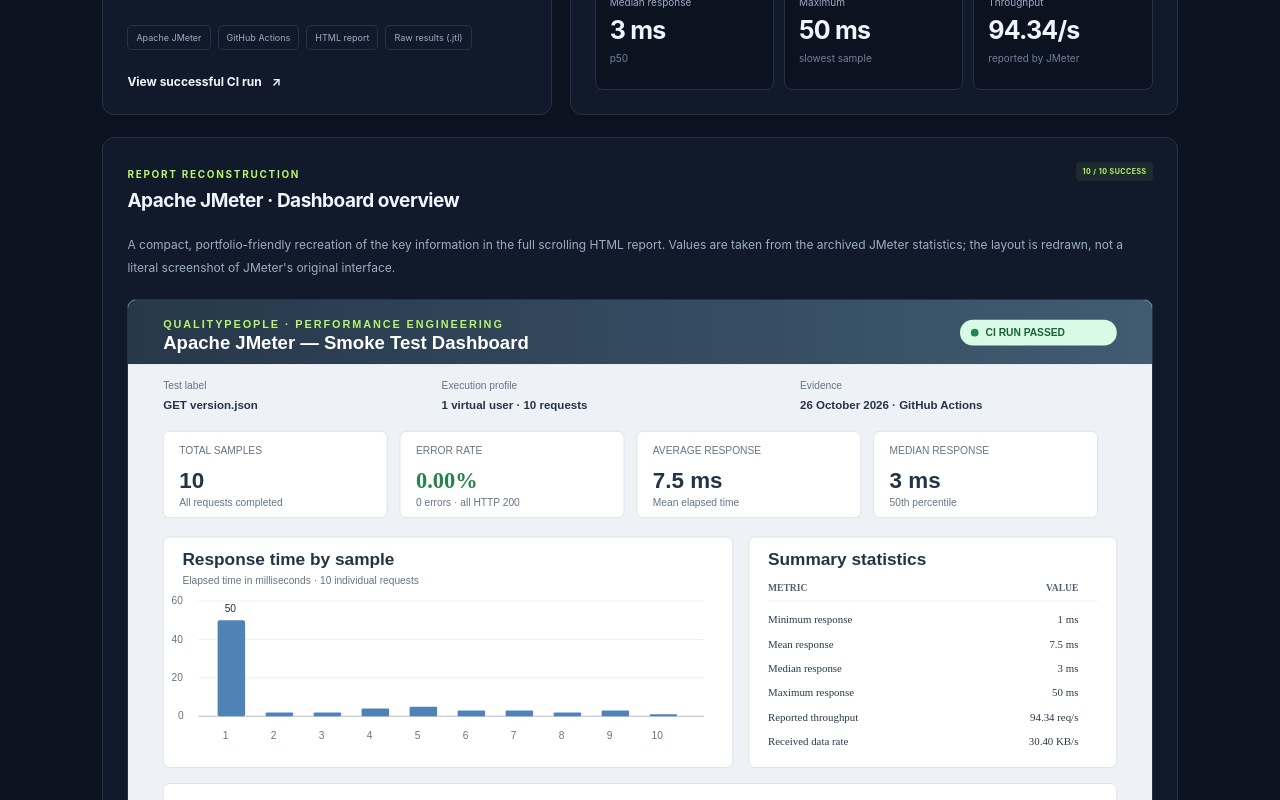
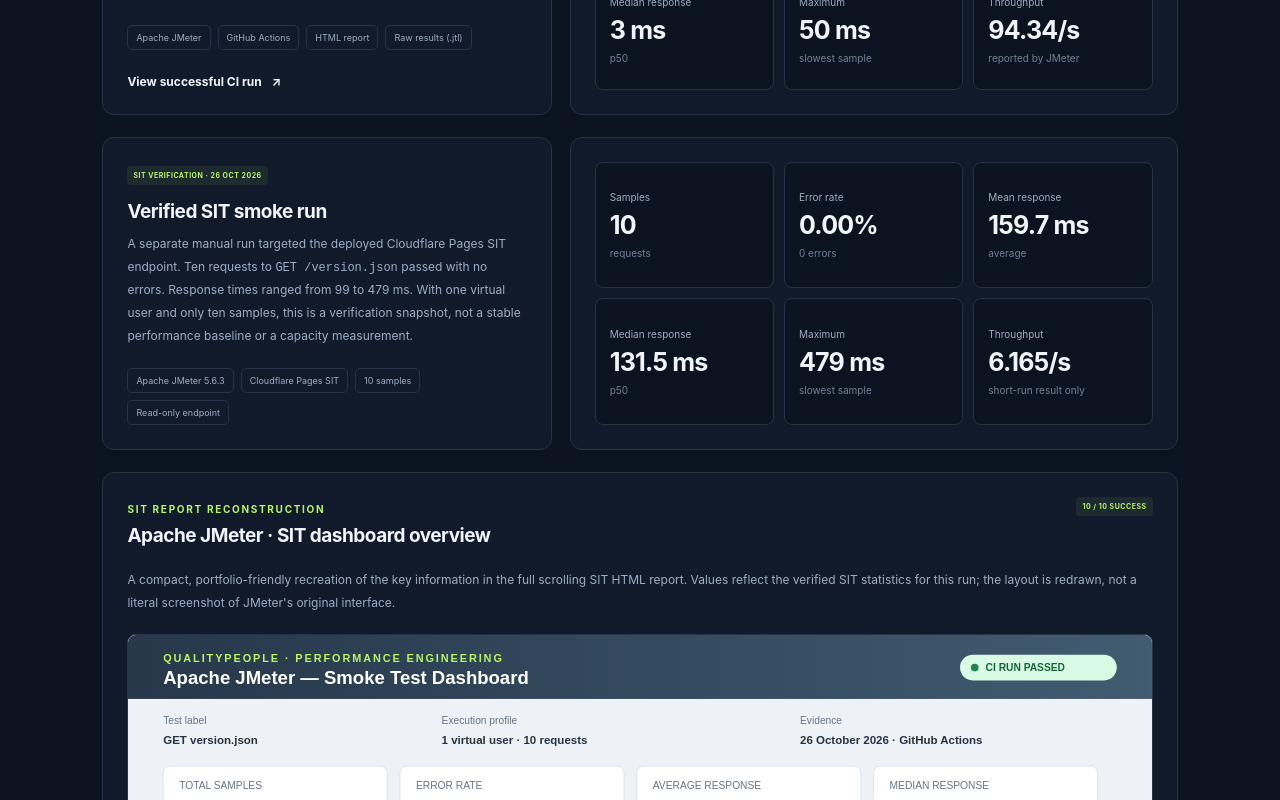
Before and after one commit to Floodzie2/qualitypeople-portfolio, a React (Vite) app: page / in a window 1280 px wide. Shown: the part 6180-6980 px from the top of the page. Built offline with nearby package versions, Linux system fonts and the light colour scheme.

Commit message:
portfolio: distinguish CI and SIT JMeter evidence

```diff
--- a/src/App.tsx
+++ b/src/App.tsx
@@ -339,29 +339,57 @@
             </div>
           </div>
 
+          <div className="performance-summary sit-smoke-summary">
+            <div className="performance-summary-copy">
+              <span className="system-status status-active">SIT VERIFICATION · 26 OCT 2026</span>
+              <h3>Verified SIT smoke run</h3>
+              <p>
+                A separate manual run targeted the deployed Cloudflare Pages SIT
+                endpoint. Ten requests to <code>GET /version.json</code> passed
+                with no errors. Response times ranged from 99 to 479 ms. With one
+                virtual user and only ten samples, this is a verification snapshot,
+                not a stable performance baseline or a capacity measurement.
+              </p>
+              <div className="tag-list">
+                <span className="tech-tag">Apache JMeter 5.6.3</span>
+                <span className="tech-tag">Cloudflare Pages SIT</span>
+                <span className="tech-tag">10 samples</span>
+                <span className="tech-tag">Read-only endpoint</span>
+              </div>
+            </div>
+            <div className="performance-metrics" aria-label="Verified SIT JMeter smoke test metrics">
+              <div><span>Samples</span><strong>10</strong><small>requests</small></div>
+              <div><span>Error rate</span><strong>0.00%</strong><small>0 errors</small></div>
+              <div><span>Mean response</span><strong>159.7 ms</strong><small>average</small></div>
+              <div><span>Median response</span><strong>131.5 ms</strong><small>p50</small></div>
+              <div><span>Maximum</span><strong>479 ms</strong><small>slowest sample</small></div>
+              <div><span>Throughput</span><strong>6.165/s</strong><small>short-run result only</small></div>
+            </div>
+          </div>
+
           <div className="jmeter-report-card">
             <div className="jmeter-report-heading">
               <div>
-                <span className="panel-kicker">REPORT RECONSTRUCTION</span>
-                <h3>Apache JMeter · Dashboard overview</h3>
+                <span className="panel-kicker">SIT REPORT RECONSTRUCTION</span>
+                <h3>Apache JMeter · SIT dashboard overview</h3>
               </div>
               <span className="system-status status-active">10 / 10 SUCCESS</span>
             </div>
             <p>
               A compact, portfolio-friendly recreation of the key information in
-              the full scrolling HTML report. Values are taken from the archived
-              JMeter statistics; the layout is redrawn, not a literal screenshot
-              of JMeter's original interface.
+              the full scrolling SIT HTML report. Values reflect the verified
+              SIT statistics for this run; the layout is redrawn, not a literal
+              screenshot of JMeter's original interface.
             </p>
             <a className="jmeter-report-image-link" href="/jmeter-report-recreated.svg" target="_blank" rel="noreferrer" aria-label="Open the recreated JMeter report image">
               <img
                 className="jmeter-report-image"
                 src="/jmeter-report-recreated.svg"
-                alt="Recreated JMeter dashboard showing ten successful GET version.json requests, zero errors, 7.5 millisecond mean response time, 3 millisecond median, 50 millisecond maximum and a response-time distribution."
+                alt="Recreated JMeter SIT dashboard showing ten successful GET version.json requests, zero errors, 159.7 millisecond mean response time, 131.5 millisecond median, 479 millisecond maximum and a summary response-time range."
               />
             </a>
             <div className="jmeter-report-actions">
-              <a className="button button-secondary" href="/jmeter-report-recreated.svg" target="_blank" rel="noreferrer">Open report image ↗</a>
+              <a className="button button-secondary" href="/jmeter-report-recreated.svg" target="_blank" rel="noreferrer">Open SIT report reconstruction ↗</a>
               <a className="button button-secondary" href="https://github.com/Floodzie2/qualitypeople-app/actions/runs/40385523665" target="_blank" rel="noreferrer">CI run &amp; archived artifact ↗</a>
             </div>
           </div>
```
